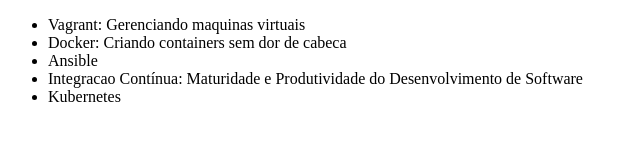
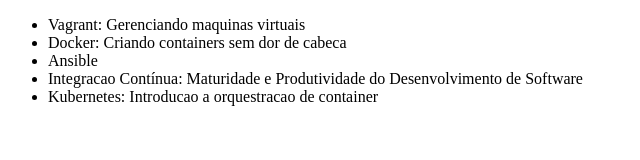
Before and after one commit to galle2018/alura-git, a plain HTML site: page index.html in a window 1280 px wide. Shown: the whole page, without its empty margins (0-640 px from the left). Drawn offline with Linux system fonts and the light colour scheme.

Commit message:
Alterando o nome do curso de kubernetes

```diff
--- a/index.html
+++ b/index.html
@@ -13,7 +13,7 @@
         <li>Docker: Criando containers sem dor de cabeca</li>
         <li>Ansible</li>
         <li>Integracao Contínua: Maturidade e Produtividade do Desenvolvimento de Software</li>
-        <li>Kubernetes</li>
+        <li>Kubernetes: Introducao a orquestracao de container</li>
     </ul>
 </body>
 
```
